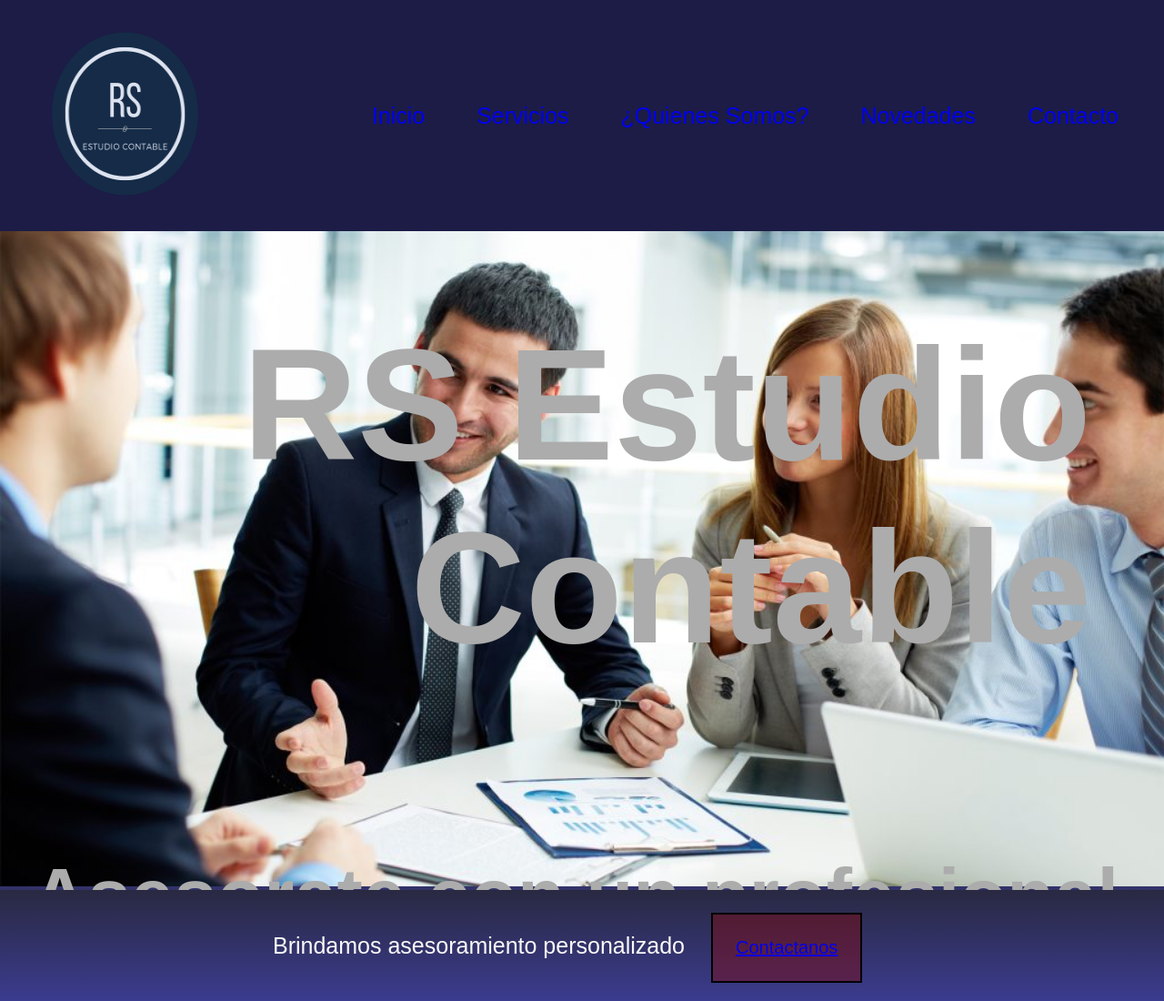
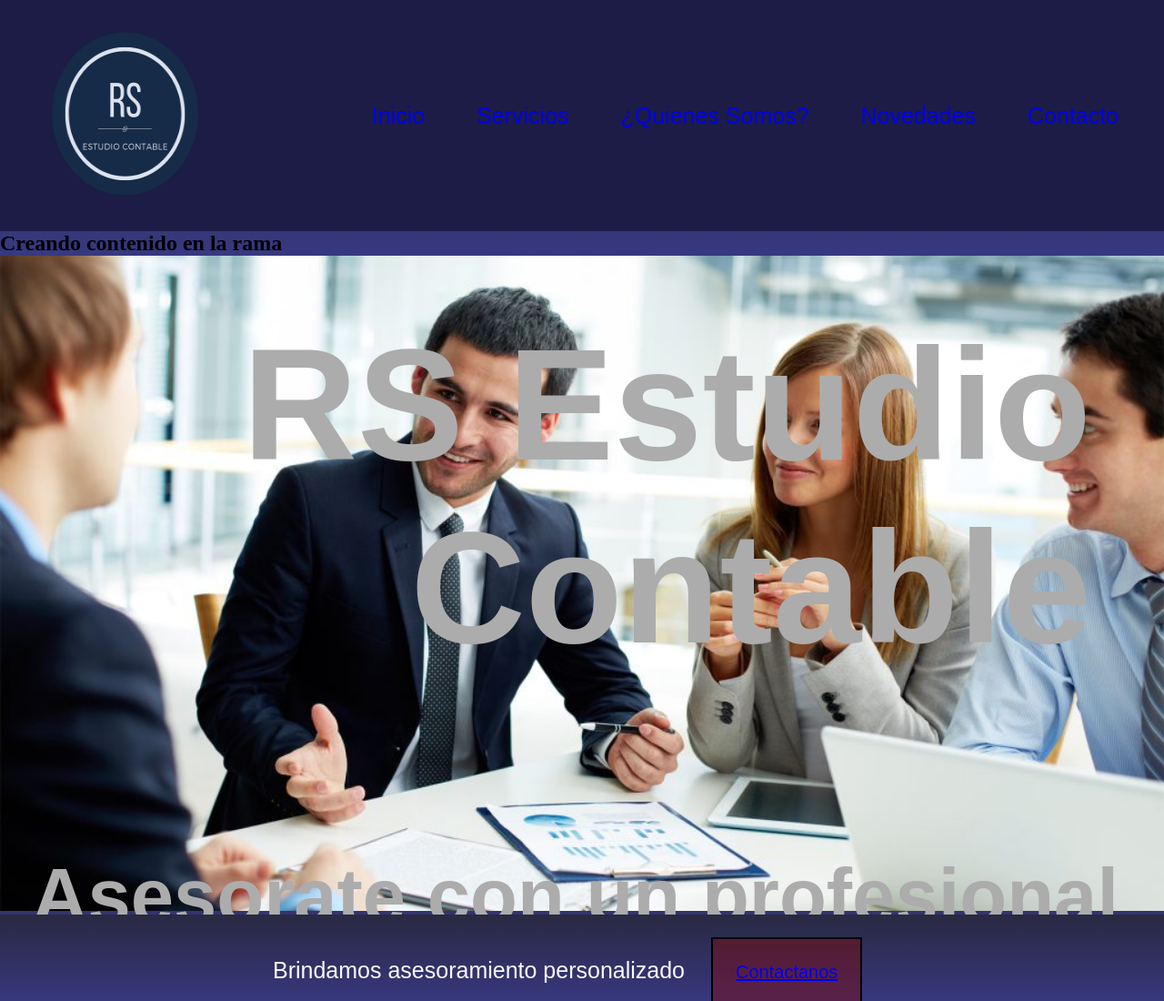
Before and after one commit to Fede-Schmidt/fedecoder, a plain HTML site: page index.html in a window 1280 px wide. Shown: the top 1100 px of the page at 91% size. Drawn offline with Linux system fonts and the light colour scheme; a web font is replaced by a local one.

Commit message:
agrego contenido a rama

```diff
--- a/index.html
+++ b/index.html
@@ -32,7 +32,9 @@
                 <h3>Asesorate con un profesional de confianza</h3>
                 <p>Somos un estudio contable impositivo integral, orientado a distintas actividades desarrolladas por empresas unipersonales, sociedades, asociaciones sin fines de lucro, fundaciones, fideicomisos y constructoras </p>
             </div>
-
+            <article>
+                <h2>Creando contenido en la rama</h2>
+            </article>
         <img src="./Imagenes/FULL-OFICINA-CONTABLE.jpg" alt="">
     </section>
     <section class="principal">
```
